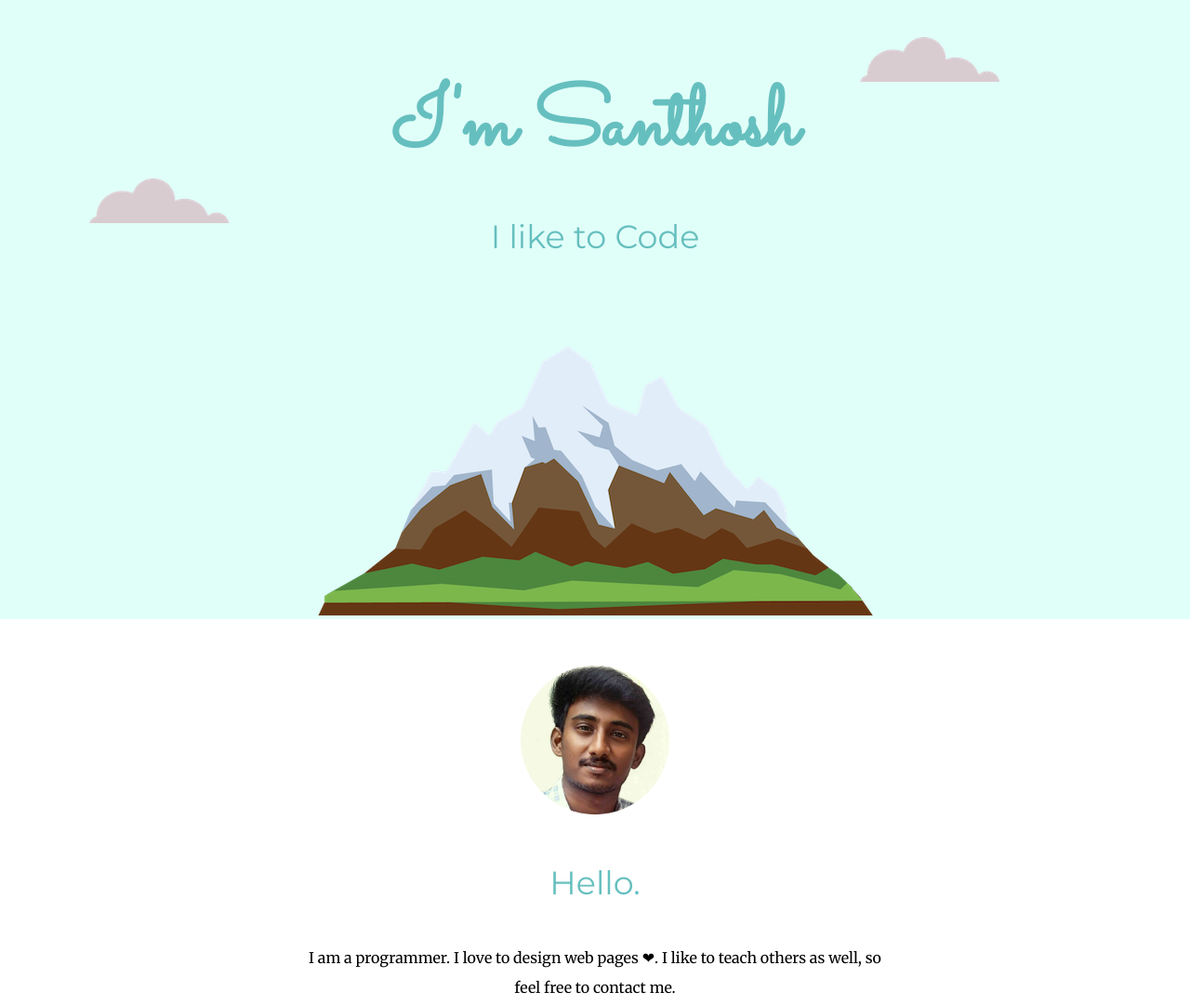
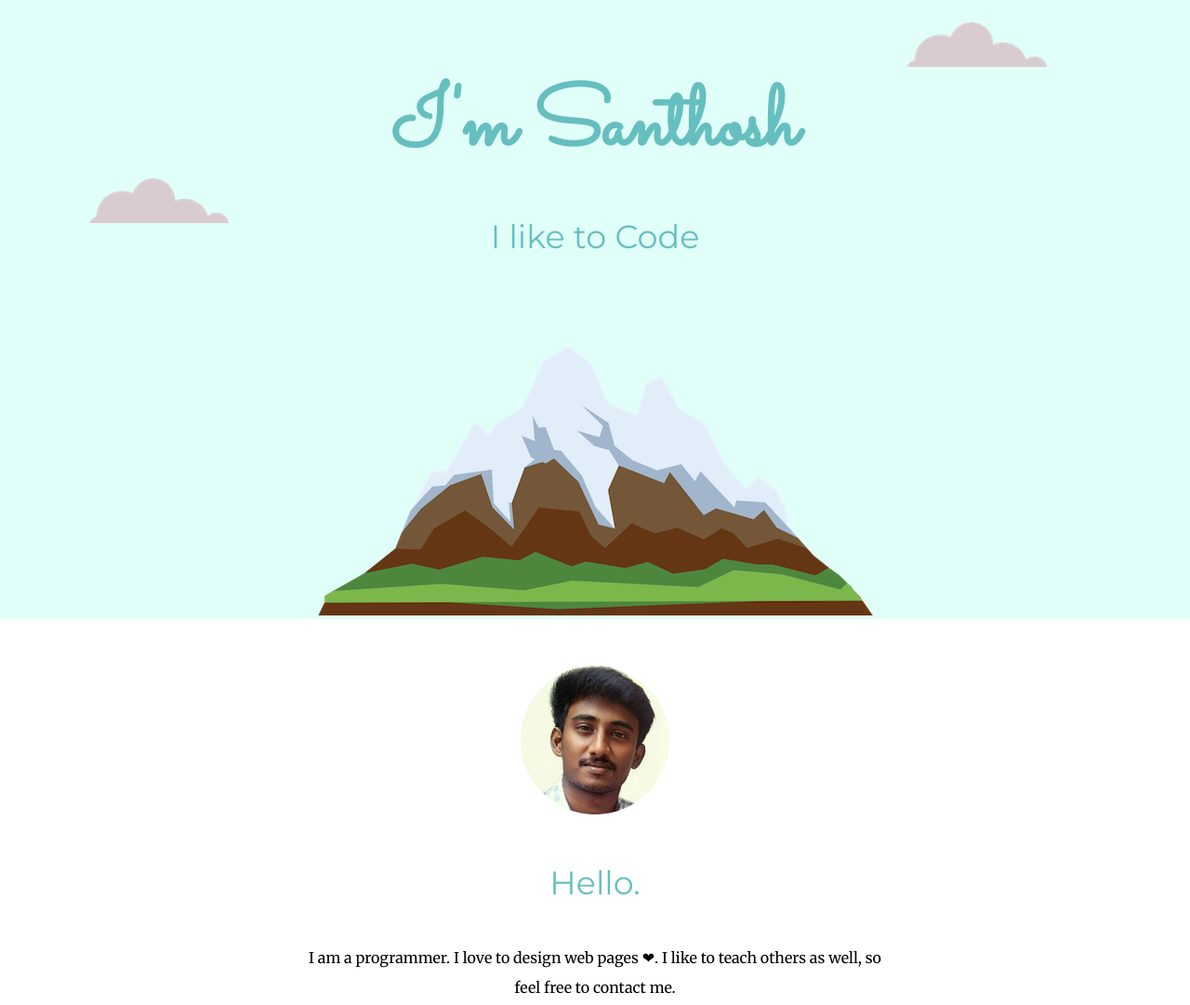
Before and after one commit to SantyStrange/MyInfo, a plain HTML site: page index.html in a window 1280 px wide. Shown: the top 1081 px of the page at 93% size. Drawn offline with Linux system fonts and the light colour scheme.

Commit message:
Update styles.css

```diff
--- a/css/styles.css
+++ b/css/styles.css
@@ -6,8 +6,8 @@ body{
 }
 .cloud1{
     position: absolute;
-    right:16%;
-    top:5%;
+    right:12%;
+    top:3%;
 }
 .cloud2{
     position: absolute;
```
